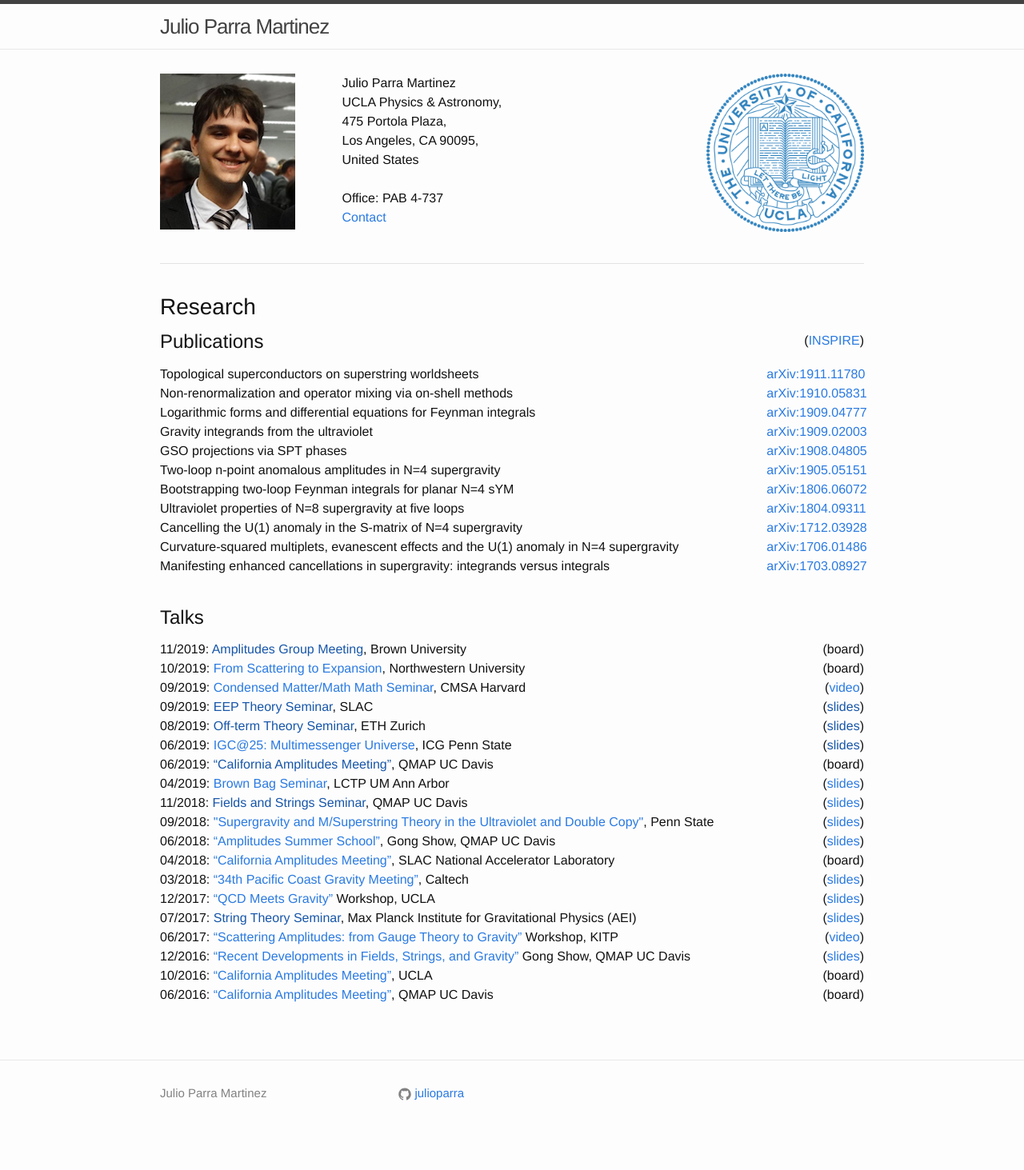
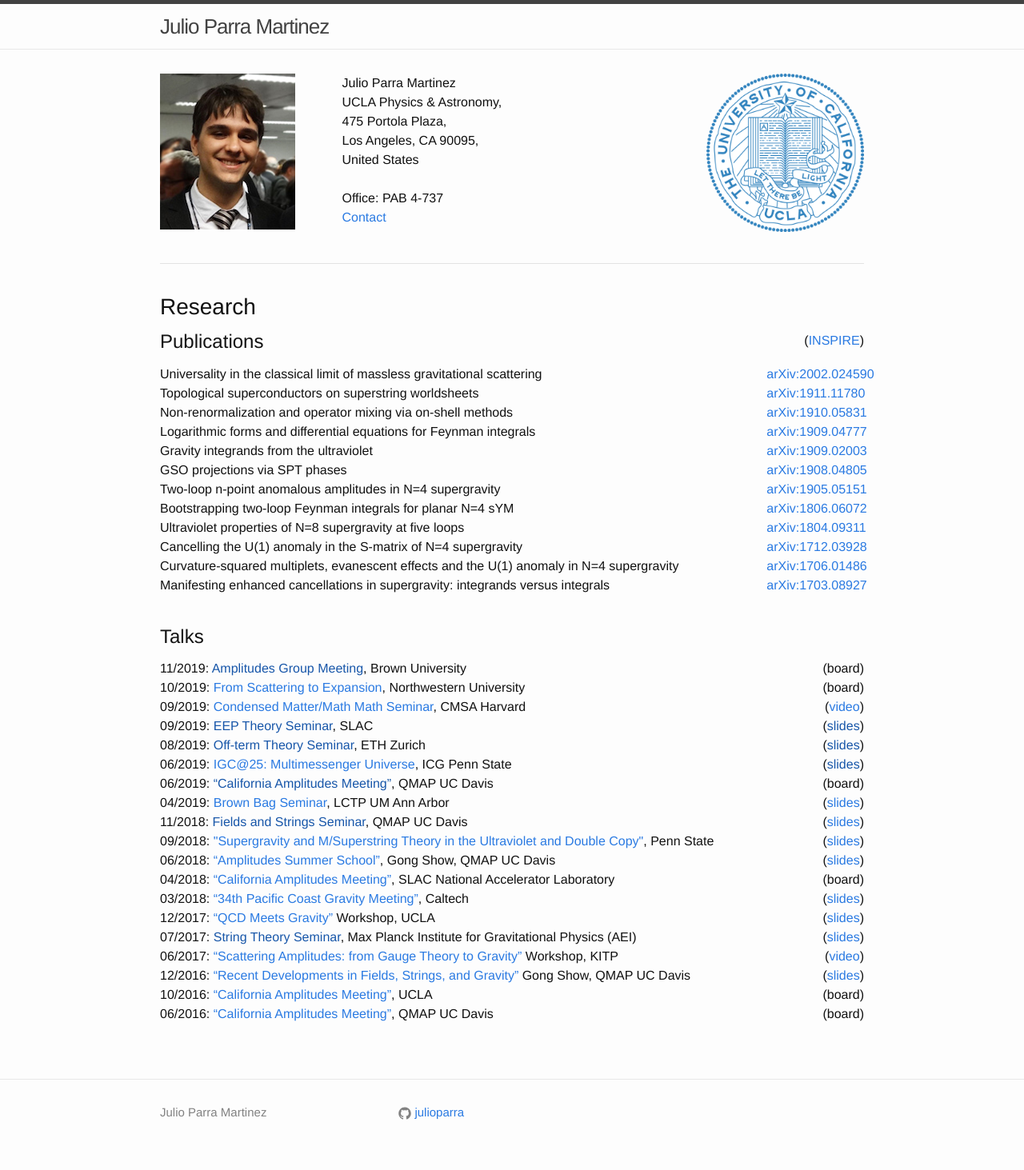
Before and after one commit to julioparra/julioparra.github.io, a Jekyll site: the page built from index.md, in a window 1280 px wide. Shown: the whole page at 80% size. Built offline with Jekyll 4.4.1, drawn with Linux system fonts in a browser that asks for light colours; nearby versions of some CDN libraries; before the commit the page ends 1439 px from its top, so only the background shows below that.

Commit message:
Added latest paper

```diff
--- a/index.md
+++ b/index.md
@@ -31,7 +31,11 @@
     <div class="col-md-10 col-0"> <h4> Publications </h4> </div>
     <div class="col-md-2 col-12" style="vertical-align: middle; text-align:right"> (<a href="http://inspirehep.net/author/profile/J.Parra.Martinez.1">INSPIRE</a>) </div>
   </div>
-<div class="row">
+  <div class="row">
+    <div class="col-md-10 col-0"> Universality in the classical limit of massless gravitational scattering </div>
+    <div class="col-md-2 col-12" style="text-align:right"> <a href="https://arxiv.org/abs/2002.024590">arXiv:2002.024590</a> </div>
+  </div>
+  <div class="row">
     <div class="col-md-10 col-0"> Topological superconductors on superstring worldsheets </div>
     <div class="col-md-2 col-12" style="text-align:right"> <a href="https://arxiv.org/abs/1911.11780">arXiv:1911.11780</a> </div>
   </div>
```
